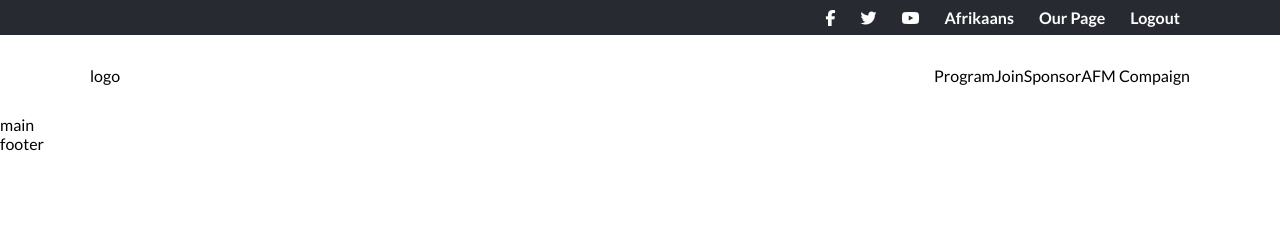
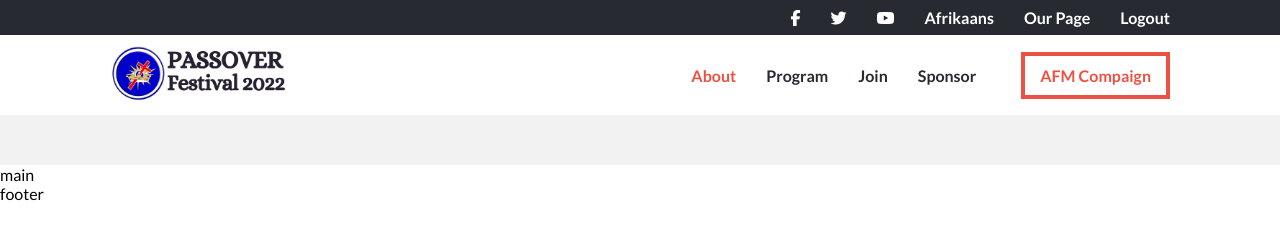
Before and after one commit to Lusindiso/conference--capstone, a website: page index.html in a window 1280 px wide. Drawn offline with Linux system fonts and the light colour scheme; a web font is replaced by a local one.

Commit message:
Add navigation bar for desktop version

```diff
--- a/index.html
+++ b/index.html
@@ -41,14 +41,16 @@
 		</div>
 		<nav class="nav">
 			<div class="nav-logo">
-				logo
+				<a href="index.html" class="nav-logo__link">
+					<img src="./img/logo.jpg" alt="" class="nav-log__link--img">
+				</a>
 			</div>
 			<ul class="nav__list">
-				<li class="nav__list--item"><a href="" class="nav__list--item"></a></li>
-				<li class="nav__list--item"><a href="" class="nav__list--item"></a>Program</li>
-				<li class="nav__list--item"><a href="" class="nav__list--item"></a>Join</li>
-				<li class="nav__list--item"><a href="" class="nav__list--item"></a>Sponsor</li>
-				<li class="nav__list--item">AFM Compaign</li>
+				<li class="nav__list--item"><a href="./about.html" class="nav__list--link active">About</a></li>
+				<li class="nav__list--item"><a href="" class="nav__list--link">Program</a></li>
+				<li class="nav__list--item"><a href="" class="nav__list--link">Join</a></li>
+				<li class="nav__list--item"><a href="" class="nav__list--link">Sponsor</a></li>
+				<li class="nav__list--item"><a href="" class="nav__list--link compaign">AFM Compaign</a></li></li>
 			</ul>
 		</nav>
 		<section class="header-bottom">
--- a/sass/_components.scss
+++ b/sass/_components.scss
@@ -1,27 +1,54 @@
-.header-top__navbar {
+
+.header {
+	&-top__navbar {
 		&--item {
 
 		}
 
 		&--link {
-		padding: 1rem;
+			padding: 1rem 1.5rem;
 			text-decoration: none;
 			color: #fff;
+
+			&:hover {
+				color:#ec5242;
 			}
-
-	& > *:not(:last-child) {
-		margin-right: 0.5rem;
+		}
 	}
 
 
+	.nav {
+
+		&-log__link--img {
+			width: 18rem;
+		}
+
+		&__list {
+			&--link {
+				padding: 1rem 1.5rem;
+				color: #272a31;
+				font-size: 1.6rem;
+
+				&:hover {
+					color:#ec5242;
+				}
+			}
+		}
+
+		.compaign {
+			color: #ec5242;
+			border: 4px solid #ec5242;
+			margin-left: 3rem;
+		}
+
+		.active {
+			color:#ec5242;
+		}
 
 	}
 
-.nav__list {
-	&--link {
-		padding: 1rem;
-		color: #272a31;
-		font-size: 1.6rem;
+	&-bottom {
+		background:rgba(#d3d3d3, 0.3);
+		height: 5rem;
 	}
-
 }
--- a/sass/_layout.scss
+++ b/sass/_layout.scss
@@ -1,14 +1,17 @@
 .header {
+	& > * {
+		padding: 0 2rem;
+	}
 	&-top {
 		background: #272a31;
 		color: #fff;
 
 		&__navbar {
 			display: flex;
+			padding-right: 0.5rem;
 			height: 3.5rem;
 			max-width: 110rem;
 			margin: 0 auto;
-			display: flex;
 			justify-content: flex-end;
 			align-items: center;
 		}
```
Also changed, not shown: about.html (+8 -6 lines), css/style.css, img/logo.jpg (added), 1 other file. Lines whose indentation alone changed are shown as unchanged.
